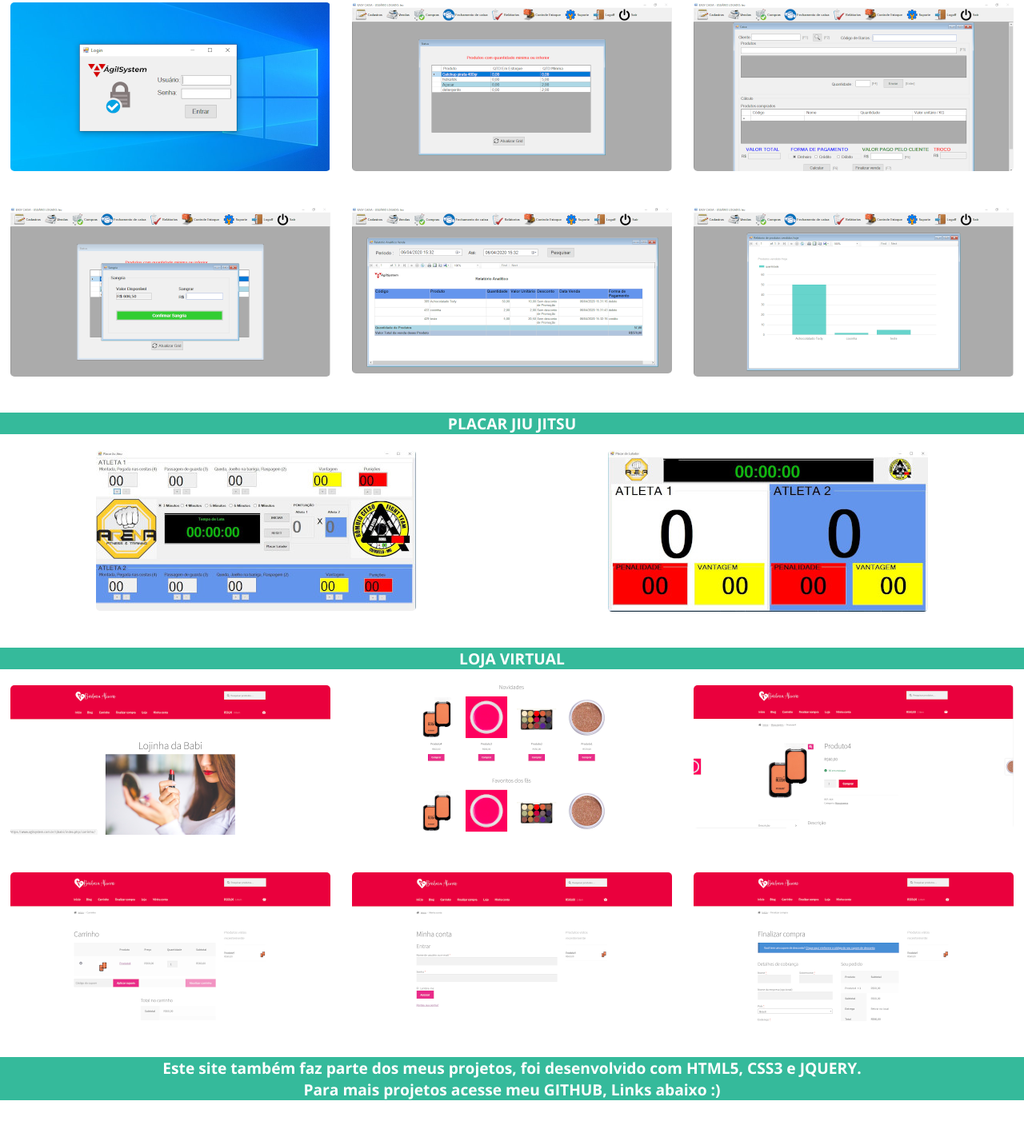
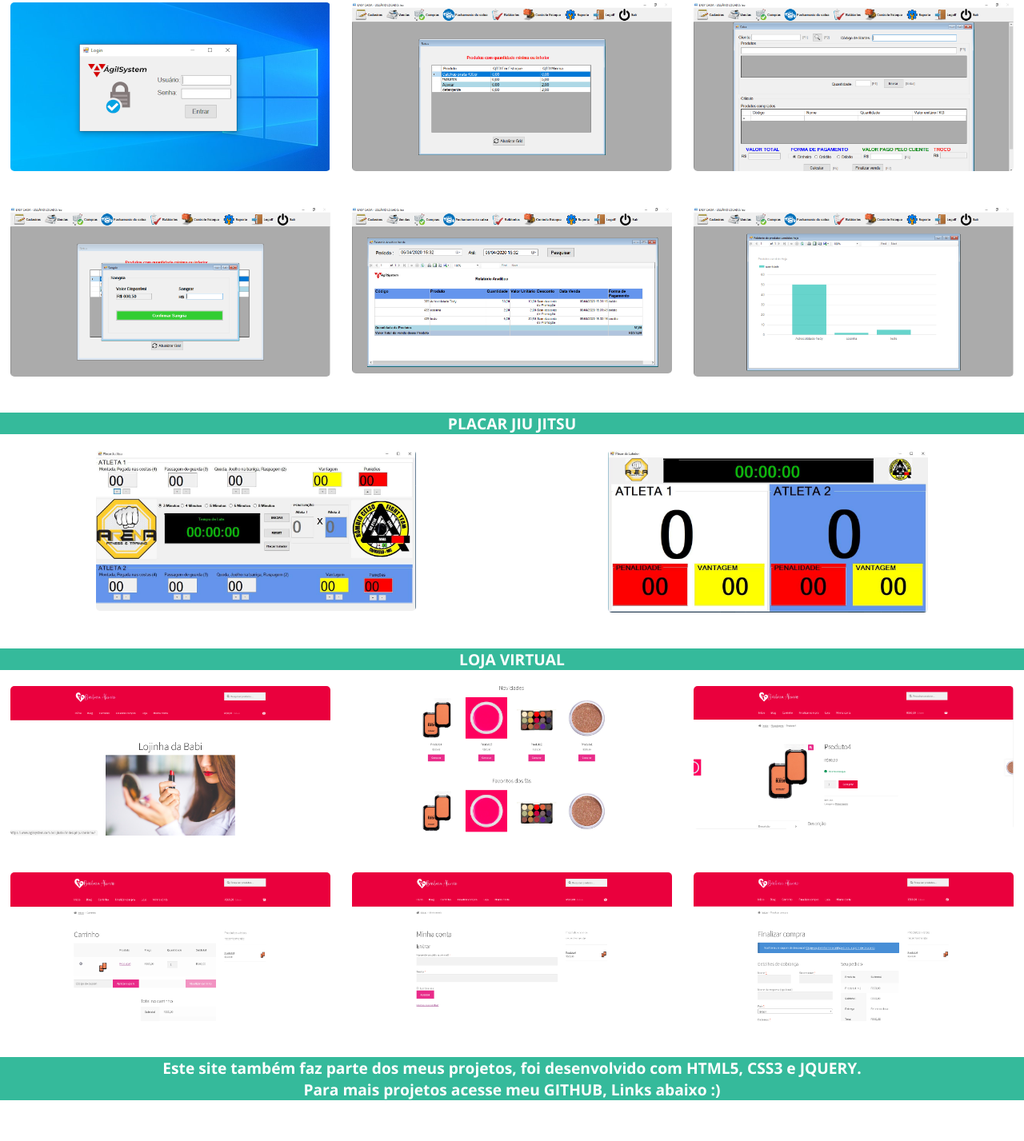
Before and after one commit to leofranca47/SitePessoal, a plain HTML site: page index.html in a window 1280 px wide. Shown: the part 2373-3800 px from the top of the page at 80% size. Drawn offline with nearby package versions, Linux system fonts and the light colour scheme; files whose address does not match are found by name.

Commit message:
correção do portifolio

```diff
--- a/index.html
+++ b/index.html
@@ -135,27 +135,27 @@
                 </article>
                 <article>
                     <a class="button" verify="inicialEasy">
-                        <img src="img/potifolio/easy_caixa/inicial.PNG" alt="Tela inicial" title="Tela inicial">
+                        <img src="img/potifolio/easy_caixa/inicialG.PNG" alt="Tela inicial" title="Tela inicial">
                     </a>
                 </article>
                 <article>
                     <a class="button" verify="vendaEasy">
-                        <img src="img/potifolio/easy_caixa/venda.PNG" alt="Tela de venda" title="Tela de venda">
+                        <img src="img/potifolio/easy_caixa/vendaG.PNG" alt="Tela de venda" title="Tela de venda">
                     </a>
                 </article>
                 <article>
                     <a class="button" verify="sangriaEasy">
-                        <img src="img/potifolio/easy_caixa/sangria.PNG" alt="Tela de sangria" title="Tela de sangria">
+                        <img src="img/potifolio/easy_caixa/sangriaG.PNG" alt="Tela de sangria" title="Tela de sangria">
                     </a>
                 </article>
                 <article>
                     <a class="button" verify="relatorioEasy">
-                        <img src="img/potifolio/easy_caixa/relatorios.PNG" alt="Tela de relátorios" title="Tela de relátorios">
+                        <img src="img/potifolio/easy_caixa/relátoriosG.PNG" alt="Tela de relátorios" title="Tela de relátorios">
                     </a>
                 </article>
                 <article>
                     <a class="button" verify="graficoEasy">
-                        <img src="img/potifolio/easy_caixa/graficos.PNG" alt="Tela de relátorios" title="Tela de relátorios">
+                        <img src="img/potifolio/easy_caixa/graficosG.PNG" alt="Tela de relátorios" title="Tela de relátorios">
                     </a>
                 </article>
             </div>
@@ -164,12 +164,12 @@
             <div class="portifolio-img">
                 <article>
                     <a class="button" verify="usuarioJiu">
-                        <img src="img/potifolio/placar-jiujtsu/usuarios.jpeg" alt="Tela de controle do placar" title="Tela de controle do placar">
+                        <img src="img/potifolio/placar-jiujtsu/usuariosG.jpeg" alt="Tela de controle do placar" title="Tela de controle do placar">
                     </a>
                 </article>
                 <article>
                     <a class="button" verify="lutadorJiu">
-                        <img src="img/potifolio/placar-jiujtsu/tela-lutadores.jpeg" alt="Tela de visão dos lutadores e juízes" title="Tela de visão dos lutadores e juízes">
+                        <img src="img/potifolio/placar-jiujtsu/tela-lutadoresG.jpeg" alt="Tela de visão dos lutadores e juízes" title="Tela de visão dos lutadores e juízes">
                     </a>
                 </article>
             </div>
@@ -178,32 +178,32 @@
             <div class="portifolio-img">
                 <article>
                     <a class="button" verify="inicialLj">
-                        <img src="img/potifolio/loja-virutal/inicialP.png" alt="Tela principal do site" title="Tela principal do site">
+                        <img src="img/potifolio/loja-virutal/inicial.png" alt="Tela principal do site" title="Tela principal do site">
                     </a>
                 </article>
                 <article>
                     <a class="button" verify="produtosLj">
-                        <img src="img/potifolio/loja-virutal/produtosP.png" alt="Tela de visão dos produtos" title="Tela de visão dos produtos">
+                        <img src="img/potifolio/loja-virutal/produtos.png" alt="Tela de visão dos produtos" title="Tela de visão dos produtos">
                     </a>
                 </article>
                 <article>
                     <a class="button" verify="produtoLj">
-                        <img src="img/potifolio/loja-virutal/produtoP.png" alt="Tela de descrição do produto" title="Tela de descrição do produto">
+                        <img src="img/potifolio/loja-virutal/produto.png" alt="Tela de descrição do produto" title="Tela de descrição do produto">
                     </a>
                 </article>
                 <article>
                     <a class="button" verify="carrinhoLj">
-                        <img src="img/potifolio/loja-virutal/carrinhoP.png" alt="Tela do carrinho de compras" title="Tela do carrinho de compras">
+                        <img src="img/potifolio/loja-virutal/carrinho.png" alt="Tela do carrinho de compras" title="Tela do carrinho de compras">
                     </a>
                 </article>
                 <article>
                     <a class="button" verify="loginLj">
-                        <img src="img/potifolio/loja-virutal/loginP.png" alt="Tela de login" title="Tela de login">
+                        <img src="img/potifolio/loja-virutal/login.png" alt="Tela de login" title="Tela de login">
                     </a>
                 </article>
                 <article>
                     <a class="button" verify="entregaLj">
-                        <img src="img/potifolio/loja-virutal/entregaP.png" alt="Tela de casdastro de entrega" title="Tela de casdastro de entrega">
+                        <img src="img/potifolio/loja-virutal/entrega.png" alt="Tela de casdastro de entrega" title="Tela de casdastro de entrega">
                     </a>
                 </article>
             </div>
```
